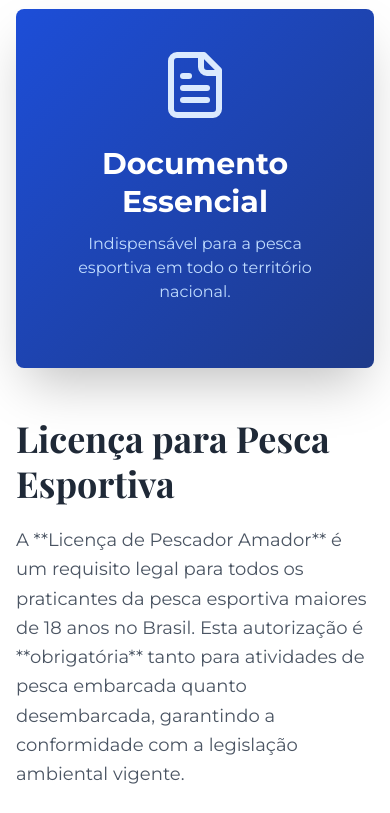
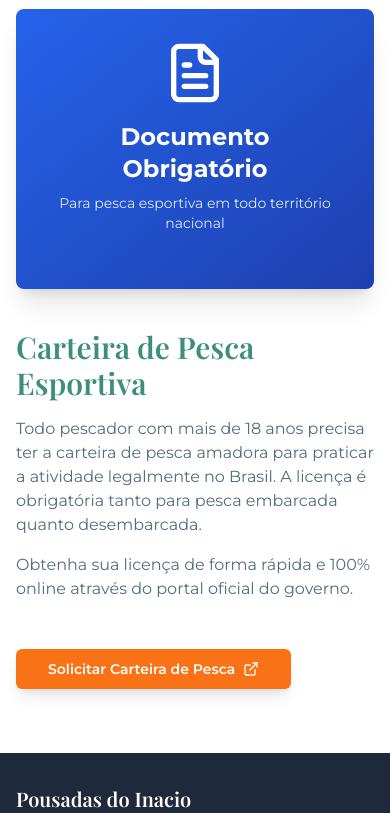
Before and after one commit to M2UltraFibra/beira-rio-pantanal-view, a React (Vite) app: page / in a window 390 px wide. Shown: the part 9580-10393 px from the top of the page. Built offline with nearby package versions, Linux system fonts and the light colour scheme.

Commit message:
Update FishingLicenseSection.tsx

```diff
--- a/src/components/FishingLicenseSection.tsx
+++ b/src/components/FishingLicenseSection.tsx
@@ -1,50 +1,101 @@
 import React from "react";
+
 import { Button } from "@/components/ui/button";
+
 import { Card, CardContent } from "@/components/ui/card";
+
 import { ExternalLink, FileText } from "lucide-react";
 
+
+
 const FishingLicenseSection = () => {
+
   return (
-    <section className="section-container bg-white py-16"> {/* Adicionado padding vertical */}
-      <div className="grid grid-cols-1 lg:grid-cols-2 gap-12 items-center"> {/* Ajustado gap */}
-        {/* Coluna da Imagem/Destaque */}
-        <Card className="bg-gradient-to-br from-blue-700 to-blue-900 text-white border-none shadow-2xl overflow-hidden"> {/* Tons de azul mais profundos e sombra */}
-          <CardContent className="p-10 text-center"> {/* Padding aumentado */}
+
+    <section className="section-container bg-white">
+
+      <div className="grid grid-cols-1 lg:grid-cols-2 gap-10 items-center">
+
+        <Card className="bg-gradient-to-br from-blue-600 to-blue-800 text-white border-none shadow-xl">
+
+          <CardContent className="p-8 text-center">
+
             <div className="mb-6">
-              <FileText size={72} className="mx-auto mb-6 text-blue-100" /> {/* Ícone maior e cor mais sutil */}
-              <h3 className="text-3xl font-extrabold mb-3 leading-tight">Documento Essencial</h3> {/* Título mais forte e conciso */}
-              <p className="text-blue-200 text-md">
-                Indispensável para a pesca esportiva em todo o território nacional.
+
+              <FileText size={64} className="mx-auto mb-4 text-white" />
+
+              <h3 className="text-2xl font-bold mb-2">Documento Obrigatório</h3>
+
+              <p className="text-blue-100 text-sm">
+
+                Para pesca esportiva em todo território nacional
+
               </p>
+
             </div>
+
           </CardContent>
+
         </Card>
 
-        {/* Coluna do Conteúdo Principal */}
-        <div className="space-y-7"> {/* Ajustado espaçamento */}
+
+
+        <div className="space-y-6">
+
           <div>
-            <h2 className="text-4xl md:text-5xl font-serif font-bold mb-5 text-gray-800 leading-tight"> {/* Título maior e mais robusto */}
-              Licença para Pesca Esportiva
+
+            <h2 className="text-3xl md:text-4xl font-serif font-semibold mb-4 text-primary">
+
+              Carteira de Pesca Esportiva
+
             </h2>
-            <p className="text-gray-600 mb-5 text-lg leading-relaxed"> {/* Texto maior e com melhor espaçamento */}
-              A **Licença de Pescador Amador** é um requisito legal para todos os praticantes da pesca esportiva maiores de 18 anos no Brasil. Esta autorização é **obrigatória** tanto para atividades de pesca embarcada quanto desembarcada, garantindo a conformidade com a legislação ambiental vigente.
+
+            <p className="text-muted-foreground mb-4">
+
+              Todo pescador com mais de 18 anos precisa ter a carteira de pesca
+
+              amadora para praticar a atividade legalmente no Brasil. A licença é
+
+              obrigatória tanto para pesca embarcada quanto desembarcada.
+
             </p>
-            <p className="text-gray-600 mb-8 text-lg leading-relaxed"> {/* Texto maior e com melhor espaçamento */}
-              Simplifique o processo: obtenha sua licença de forma rápida e segura através do portal oficial do governo federal, com um procedimento 100% online.
+
+            <p className="text-muted-foreground mb-6">
+
+              Obtenha sua licença de forma rápida e 100% online através do portal
+
+              oficial do governo.
+
             </p>
+
           </div>
 
+
+
           <Button
-            className="bg-orange-600 hover:bg-orange-700 text-white font-bold px-10 py-4 rounded-lg transition-transform transform hover:scale-105 shadow-xl inline-flex items-center gap-3 text-lg" // Botão mais proeminente e com animação
+
+            className="bg-orange-500 hover:bg-orange-600 text-white font-semibold px-8 py-3 rounded-md transition-all shadow-lg inline-flex items-center gap-2"
+
             onClick={() => window.open('https://www.gov.br/pt-br/servicos/solicitar-licenca-de-pescador-amador', '_blank')}
+
           >
-            Emitir Licença Agora
-            <ExternalLink size={20} /> {/* Ícone maior */}
+
+            Solicitar Carteira de Pesca
+
+            <ExternalLink size={18} />
+
           </Button>
+
         </div>
+
       </div>
+
     </section>
+
   );
+
 };
 
+
+
 export default FishingLicenseSection;
```
Lines whose indentation alone changed are shown as unchanged.
